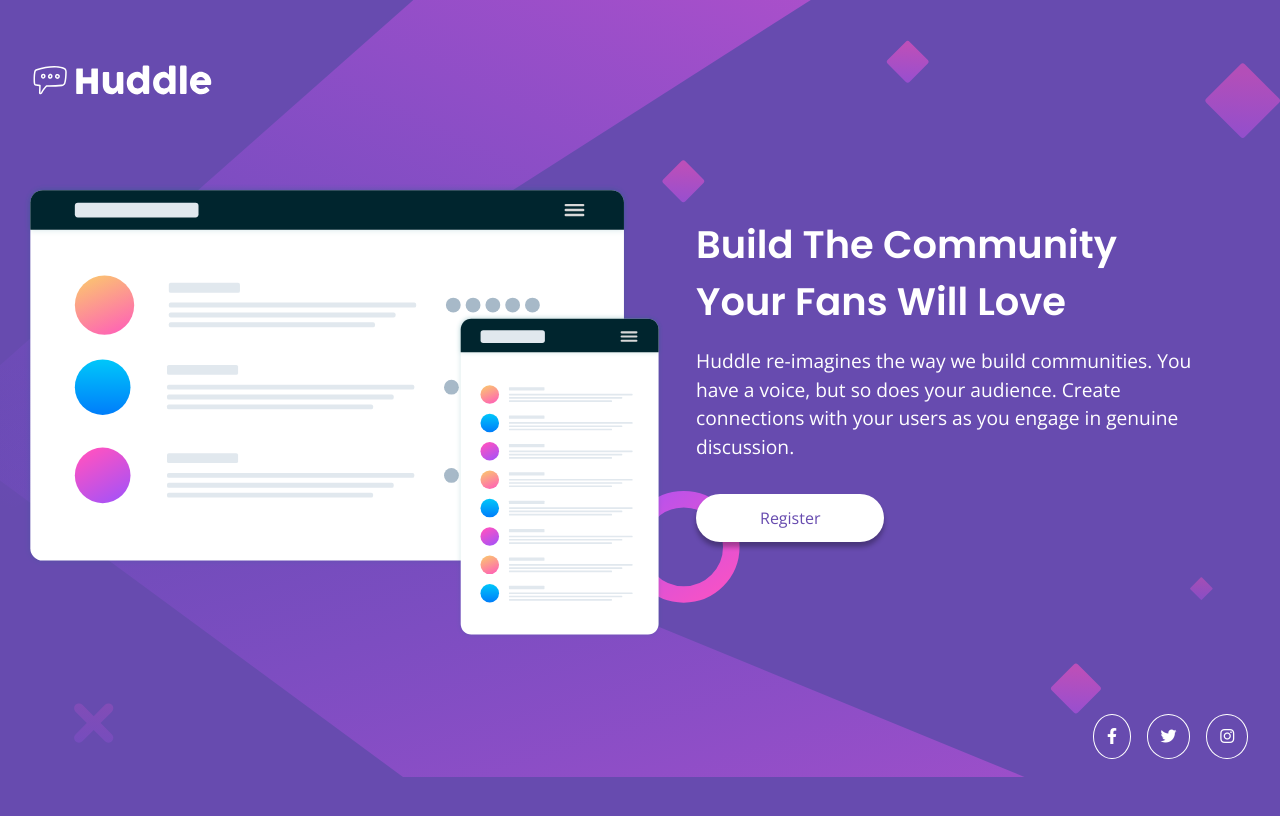
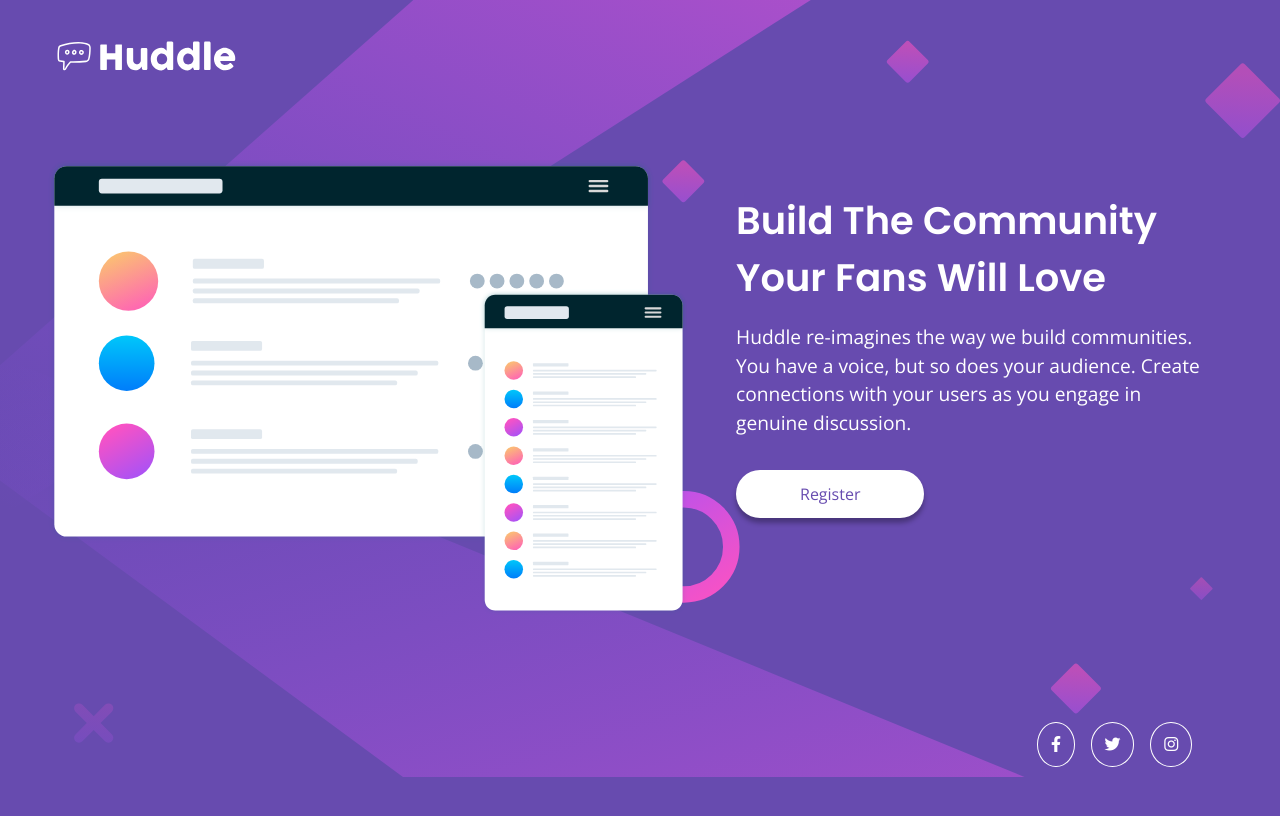
Before and after one commit to codernami/huddle-landing-page-with-single-introductory-section, a plain HTML site: page index.html in a window 1280 px wide. Drawn offline with nearby package versions, Linux system fonts and the light colour scheme.

Commit message:
Fixing responsive

```diff
--- a/styles/media-queries.css
+++ b/styles/media-queries.css
@@ -6,8 +6,6 @@
 @media screen and (min-width: 768px) {
 	body {
 		background-image: url(../images/bg-desktop.svg);
-		background-repeat: no-repeat;
-		background-size: contain;
 		max-width: 1440px;
 		margin: 0 auto;
 	}
@@ -22,7 +20,7 @@
 	}
 	.info {
 		align-items: flex-start;
-		padding-left: 2rem ;
+		padding-left: 3rem;
 		margin-top: 0;
 	}
 	.info_title {
@@ -38,6 +36,7 @@
 	}
 	.footer {
 		justify-content: flex-end;
+		padding: 2rem;
 	}
 	.social-links_icon:hover {
 		color: var(--btn-hover);
@@ -45,8 +44,8 @@
 	}
 }
 @media screen and (min-width: 1024px) {
-	.header {
-		padding-top: 2rem;
+	body {
+		padding: 2rem 3rem;
 	}
 	.main {
 		align-items: flex-start;
--- a/styles/styles.css
+++ b/styles/styles.css
@@ -28,7 +28,6 @@ body {
 	background-repeat: no-repeat;
 	background-size: contain;
 	background-color: var(--bg-body);
-	min-height: 100vh;
 	padding: 1.5rem;
 }
 
@@ -74,7 +73,7 @@ img {
 	text-align: center;
 }
 .info_text {
-	width: min(550px, 90%);
+	width: min(600px, 95%);
 	font-family: var(--font-text);
 	font-size: clamp(1rem, 2vw, 1.2rem);
 	font-weight: 400;
@@ -105,7 +104,7 @@ img {
 .footer {
 	display: flex;
 	justify-content: center;
-	margin-top: 8rem;
+	margin-top: 5rem;
 }
 .social-links {
 	display: flex;
```
Also changed, not shown: design/screenshot.png.
